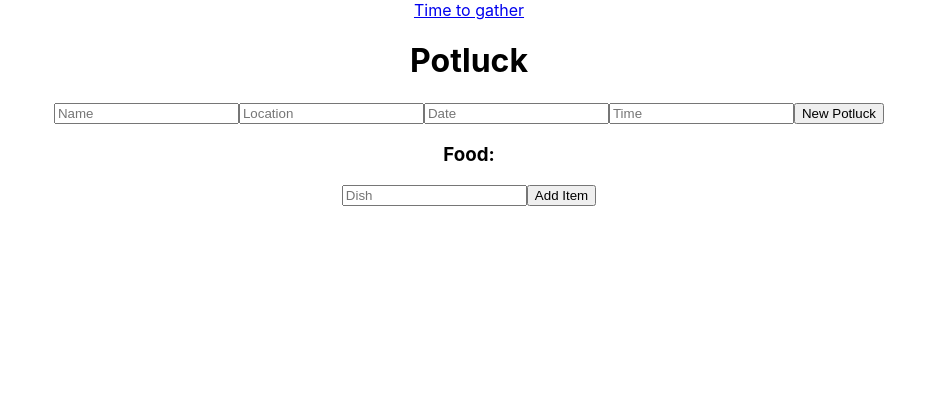
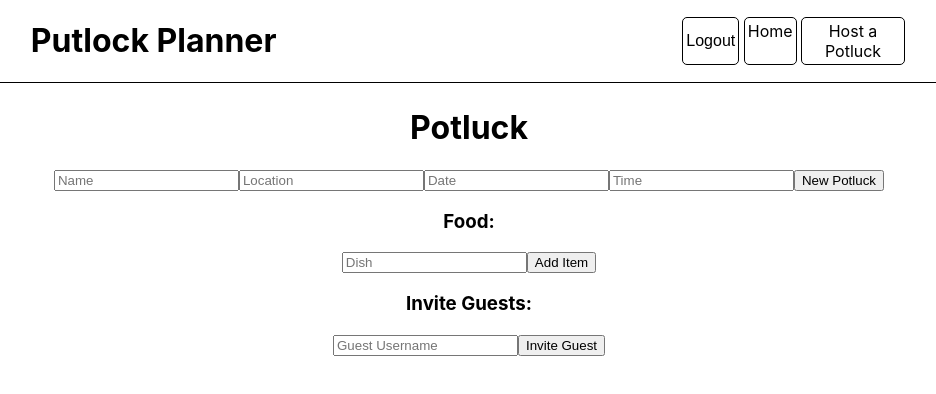
Before and after one commit to Potlock-Planner-1/Frontend, a React (Create React App) app in the folder potluck/: page /create-potluck in a window 1280 px wide. Shown: the top 394 px of the page, without its empty margins (171-1107 px from the left). Built offline with nearby package versions, Linux system fonts and the light colour scheme; sample sign-in values are in the browser's storage.

Commit message:
added a header, attempted to addguest and delete food item

```diff
--- a/potluck/potluck_api_postman.json
+++ b/potluck/potluck_api_postman.json
@@ -446,7 +446,7 @@
 				"disableBodyPruning": true
 			},
 			"request": {
-				"method": "GET",
+				"method": "POST",
 				"header": [
 					{
 						"key": "Authorization",
--- a/potluck/src/App.js
+++ b/potluck/src/App.js
@@ -2,6 +2,7 @@ import React from 'react';
 import { BrowserRouter as Router, Route, Switch, Redirect, Link } from "react-router-dom"
 import './App.css';
 
+import Header from "./components/Header"
 import PrivateRoute from "./components/PrivateRoute"
 import PotluckList from "./components/PotluckList";
 import CreatePotluck from './components/CreatePotluck';
@@ -13,11 +14,12 @@ function App() {
   return (
     <Router>
     <div className="App">
-      <Link to="/create-potluck">Time to gather</Link>
+      {/* <Link to="/create-potluck">Time to gather</Link> */}
+      <Header />
       <Switch>
         <Route exact path="/login" component={Login} />
         <Route exact path='/register' component={Registration} />
-        <Route exact path='/create-potluck' component={CreatePotluck} />
+        <PrivateRoute exact path='/create-potluck' component={CreatePotluck} />
         <PrivateRoute exact path= "/potluck-list" component={PotluckList} />
         <PrivateRoute exact path='/potluck/:id' component={PotluckDetails} />
         <Route path='/'>
--- a/potluck/src/components/CreatePotluck.js
+++ b/potluck/src/components/CreatePotluck.js
@@ -14,6 +14,11 @@ const initialFoodItem = {
     item_name: '',
     claimed: 0,
     potluck_id: ''
+}
+
+const initialGuest = {
+    id: '',
+    name: '',
 }
 // get potlucks
 // {
@@ -47,6 +52,7 @@ export default function CreatePotluck() {
     const [potluck, setPotluck] = useState(nextPotluck);
     const [nextFoodItem, setNextFoodItem] = useState(initialFoodItem);
     const [foodItems, setFoodItems] = useState([]);
+    const [guest, setGuest] = useState(initialGuest);
 
 
     const addPotluck = (evt) => {
@@ -61,6 +67,16 @@ export default function CreatePotluck() {
             })
             .catch(err => console.log('ERROR'));
     };
+    const addGuest = (e) => {
+        e.preventDefault();
+        let userId = localStorage.getItem('userId');
+        axiosWithAuth()
+            .post(`https://potluckplanner1.herokuapp.com/api/potlucks/${userId}/guests`, guest)
+            .then(res => {
+                inviteGuest();
+                console.log(`${guest}`)
+            })
+    }
 
     // Adding food to potluck after creating that potluck as it gets an id when created
     const addFoodtoPotluck = () => {
@@ -88,6 +104,14 @@ export default function CreatePotluck() {
         });
     };
 
+    const inviteGuest = (e) => {
+        e.preventDefault();
+        setGuest({
+            ...guest,
+            [e.target.name]: e.target.value
+        })
+    }
+
     const handleChange = (evt) => {
         evt.preventDefault();
         setPotluck({
@@ -103,6 +127,22 @@ export default function CreatePotluck() {
             [evt.target.name]: evt.target.value
         })
     };
+    const handleGuestChange = (e) => {
+        e.preventDefault();
+        setGuest({
+            ...guest,
+            [e.target.name]: e.target.value
+        })
+    }
+
+    const removeFood = food => {
+        console.log(foodItems)
+        axiosWithAuth()
+            .delete(`https://potluckplanner1.herokuapp.com/api/potlucks/${potluck.id}/items`, food)
+            .then(res => {
+                console.log(res)
+            })
+    }
 
     return (
         <div className='potluck-wrapper'>
@@ -156,9 +196,20 @@ export default function CreatePotluck() {
                     <button className='Btn' onClick={addFood}>Add Item</button>
                     {
                         foodItems.map(x => {
-                            return  <p key={x.item_name}><span role="img" aria-label=''>🍗</span>  {x.item_name}<span role="img" aria-label=''> 🌭 </span><br /></p>
+                            return <p key={x.item_name}><span onClick={removeFood}>x</span><span role="img" aria-label=''>🍗</span>  {x.item_name}<span role="img" aria-label=''> 🌭 </span><br /></p>
                         })
                     }
+                </div>
+                <div className='guest'>
+                    <h3>Invite Guests: </h3>
+                    <input
+                    placeholder='Guest Username'
+                    type='text'
+                    name='name'
+                    value={guest.name}
+                    onChange={handleGuestChange}
+                    />
+                    <button onClick={addGuest}>Invite Guest</button>
                 </div>
             </form>
         </div>
--- /dev/null
+++ b/potluck/src/components/Header.js
@@ -0,0 +1,26 @@
+import React from "react"
+import { Link } from "react-router-dom"
+import { HeaderStyle } from "../styles/StyledHeader"
+
+const Header = () => {
+
+    const handleLogout = () => {
+        localStorage.removeItem('token')
+        localStorage.removeItem('userId')
+        window.location.reload()
+    }
+
+return (
+    <HeaderStyle>
+        <div>
+        <h1>Putlock Planner</h1>
+        </div>
+        <nav>
+        <button onClick={handleLogout}>Logout</button>
+        <Link className="link" to="/potluck-list">Home</Link>
+        <Link className="link" to="/create-potluck">Host a Potluck</Link>
+        </nav>
+    </HeaderStyle>
+)
+}
+export default Header
--- a/potluck/src/components/Login.js
+++ b/potluck/src/components/Login.js
@@ -1,6 +1,7 @@
 // form for the login
 import React, { useState } from 'react'
 import axios from 'axios'
+import { axiosWithAuth } from '../utils/axiosWithAuth'
 import styled from 'styled-components'
 import formSchema from './LoginSchema'
 import * as yup from 'yup'
@@ -85,19 +86,28 @@ export default function Login() {
         })
     }
     const getUserData = () => {
-        axios.post('https://potluckplanner1.herokuapp.com/api/auth/login', {
-            // login: http post with payload/body
-            username: loginValues.username,
-            password: loginValues.password
+        // axios.post('https://potluckplanner1.herokuapp.com/api/auth/login', {
+        //     // login: http post with payload/body
+        //     username: loginValues.username,
+        //     password: loginValues.password
+        // })
+        // .then( res => {
+        //     console.log(res)
+        //     localStorage.setItem('token', res.data.token);
+        //     push('/');
+        // })
+        // .catch(err => {
+        //     console.log(`The error is ${err}`)
+        // })
+        axiosWithAuth()
+        .post('api/auth/login', loginValues)
+        .then(res => {
+            console.log(res)
+            localStorage.setItem('token', res.data.token)
+            localStorage.setItem('username', loginValues.username)
+            push("/potluck-list") //<-- this is really the only thing I changed, good job on your axios call!
         })
-        .then( res => {
-            console.log(res)
-            localStorage.setItem('token', res.data.token);
-            push('/');
-        })
-        .catch(err => {
-            console.log(`The error is ${err}`)
-        })
+        .catch(err => console.log(`The error is ${err}`))
     }
 
     return (
--- /dev/null
+++ b/potluck/src/styles/StyledHeader.js
@@ -0,0 +1,37 @@
+import styled from 'styled-components'
+const HeaderStyle = styled.div`
+    display:flex;
+    justify-content: space-around;
+    align-items: center;
+    border-bottom: 1px solid black;
+    margin: 0 0 2% 0;
+    nav{
+        display:flex;
+    }
+    button{
+        width: 1% 5%;
+        margin: 1%;
+        padding: 3px;
+        background-color: white;
+        border: 1px solid black;
+        border-radius: 5px;
+        font-size: 1em;
+        :hover{
+            background-color: lightblue;
+        }
+    }
+    .link{
+        width: 1% 5%;
+        margin: 1%;
+        padding: 3px;
+        text-decoration: none;
+        border: 1px solid black;
+        border-radius: 5px;
+        color: black;
+        font-size: 1em;
+        :hover{
+            background-color: lightblue;
+        }
+    }
+`
+export { HeaderStyle }
```
Also changed, not shown: 2 other files (tests, documents, lock files or other folders). Lines whose indentation alone changed are shown as unchanged.
